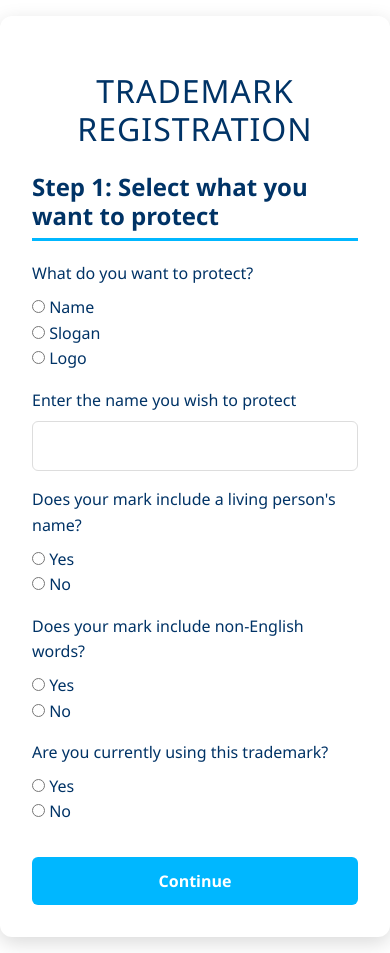
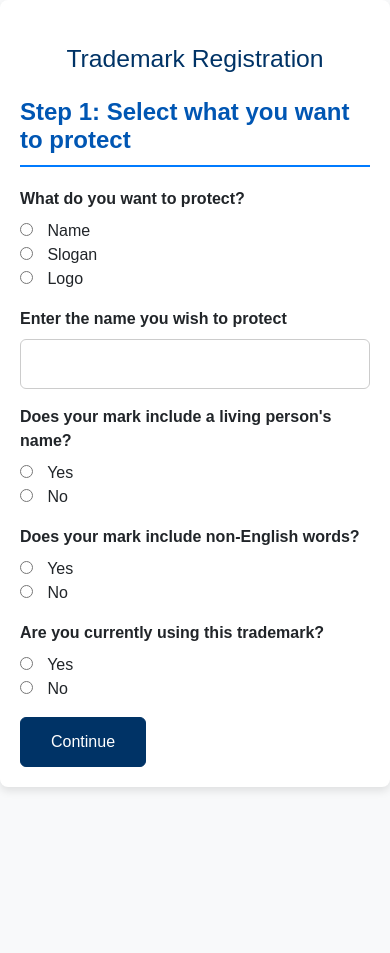
Before and after one commit to Fahad12405/Trademark-main, a plain HTML site: page TradeMarkGov/trademarkgov.html in a window 390 px wide. After the commit the page ends 844 px from the top, so only its background shows below. Drawn offline with nearby package versions, Linux system fonts and the light colour scheme; some packages are replaced by stand-ins of ours; a script that the page names is missing.

Commit message:
css changed of forms

```diff
--- a/TradeMarkGov/trademark.css
+++ b/TradeMarkGov/trademark.css
@@ -1,39 +1,119 @@
-/* Variables for colors */
-:root {
-    --sky-blue: #00b7ff;
-    --dark-blue: #003366;
-    --white: #ffffff;
-    --black: #000000;
+/* General styling */
+body {
+    font-family: Arial, sans-serif;
+    background-color: #f8f9fa;
 }
 
-/* General Styles */
-body {
-    background-color: var(--white);
-    font-family: 'Segoe UI', Tahoma, Geneva, Verdana, sans-serif;
-    color: var(--dark-blue);
-    line-height: 1.6;
+.container {
+    max-width: 800px;
+    margin: 0 auto;
+    padding: 20px;
+    background-color: #fff;
+    border-radius: 8px;
+    box-shadow: 0 4px 8px rgba(0, 0, 0, 0.1);
 }
 
 h2 {
-    color: var(--dark-blue);
-    text-align: center;
-    margin: 2rem 0;
-    font-size: 2rem;
-    text-transform: uppercase;
-    letter-spacing: 1px;
+    color: #003366;
+    margin-bottom: 20px;
 }
 
-/* Form Container */
-.container {
-    padding: 3rem;
-    max-width: 800px;
-    margin: 1rem auto;
-    background-color: var(--white);
-    border-radius: 12px;
-    box-shadow: 0 6px 20px rgba(0, 0, 0, 0.15);
+/* Step headings */
+.step-heading {
+    font-size: 1.5rem;
+    color: #0056b3;
+    margin-bottom: 20px;
+    border-bottom: 2px solid #007bff;
+    padding-bottom: 10px;
 }
 
-/* Form Steps */
+/* Form styling */
+.form-label {
+    font-weight: bold;
+}
+
+input[type="radio"],
+input[type="checkbox"] {
+    margin-right: 10px;
+}
+
+.form-control {
+    padding: 12px;
+    border-radius: 6px;
+    border: 1px solid #ccc;
+    transition: border-color 0.3s ease-in-out;
+}
+
+.form-control:focus {
+    border-color: #007bff;
+    box-shadow: none;
+}
+
+/* Button styling */
+button.btn {
+    padding: 12px 30px;
+    border-radius: 6px;
+    font-size: 1rem;
+    transition: background-color 0.3s ease-in-out;
+}
+
+button.btn-primary {
+    background-color: #003366;
+    border-color: #003366;
+}
+
+button.btn-primary:hover {
+    background-color: #00254d;
+}
+
+button.btn-secondary {
+    background-color: #6c757d;
+    border-color: #6c757d;
+}
+
+button.btn-secondary:hover {
+    background-color: #565e64;
+}
+
+/* Package and Search Card styling */
+.package-card,
+.search-card {
+    border: 2px solid #ddd;
+    padding: 15px;
+    border-radius: 8px;
+    margin-bottom: 20px;
+    background-color: #f9f9f9;
+    transition: border-color 0.3s ease-in-out;
+}
+
+.package-card:hover,
+.search-card:hover {
+    border-color: #003366;
+}
+
+.package-card h5,
+.search-card label {
+    color: #003366;
+}
+
+/* Privacy Policy */
+.privacy-policy {
+    padding: 15px;
+    background-color: #f1f1f1;
+    border-radius: 6px;
+    margin-bottom: 15px;
+}
+
+.privacy-policy h4 {
+    color: #003366;
+}
+
+.privacy-policy p,
+.privacy-policy ul {
+    font-size: 0.9rem;
+}
+
+/* Form step display */
 .form-step {
     display: none;
 }
@@ -41,126 +121,3 @@ h2 {
 .form-step.active {
     display: block;
 }
-
-/* Step Heading */
-.step-heading {
-    font-size: 1.75rem;
-    color: var(--dark-blue);
-    margin-bottom: 1.5rem;
-    border-bottom: 3px solid var(--sky-blue);
-    padding-bottom: 0.5rem;
-    position: relative;
-}
-
-/* Card Styles */
-.package-card,
-.search-card {
-    border: 1px solid #ddd;
-    padding: 1.5rem;
-    margin-bottom: 1.5rem;
-    border-radius: 8px;
-    transition: transform 0.3s, box-shadow 0.3s, border-color 0.3s;
-    background-color: var(--white);
-    box-shadow: 0 2px 15px rgba(0, 0, 0, 0.1);
-}
-
-.package-card:hover,
-.search-card:hover {
-    border-color: var(--dark-blue);
-    cursor: pointer;
-    transform: scale(1.05);
-    box-shadow: 0 4px 25px rgba(0, 0, 0, 0.15);
-}
-
-/* Card Title */
-.package-card h5 {
-    font-size: 1.25rem;
-    margin-bottom: 0.5rem;
-    color: var(--dark-blue);
-    font-weight: bold;
-}
-
-/* Input Styles */
-.form-control,
-.form-select {
-    border: 1px solid #ddd;
-    border-radius: 6px;
-    padding: 0.75rem;
-    width: 100%;
-    margin-bottom: 1rem;
-    transition: border-color 0.3s, box-shadow 0.3s;
-
-    &:focus {
-        border-color: var(--dark-blue);
-        box-shadow: 0 0 8px rgba(0, 123, 255, 0.5);
-    }
-}
-
-/* Button Styles */
-.btn {
-    background-color: var(--dark-blue);
-    color: var(--white);
-    border: none;
-    padding: 0.75rem 1.5rem;
-    border-radius: 6px;
-    font-size: 1rem;
-    transition: background-color 0.3s, transform 0.2s;
-    margin-top: 1rem;
-
-    &.btn-primary {
-        background-color: var(--sky-blue);
-        border-radius: 6px;
-
-        &:hover {
-            background-color: #009dff;
-        }
-    }
-
-    &.btn-success {
-        background-color: #28a745;
-    }
-
-    &:hover {
-        background-color: darken(var(--dark-blue), 10%);
-        transform: translateY(-2px);
-    }
-
-    &:disabled {
-        background-color: #ccc;
-        cursor: not-allowed;
-    }
-}
-
-/* Responsive Design */
-@media (max-width: 576px) {
-    .container {
-        padding: 2rem;
-    }
-
-    .step-heading {
-        font-size: 1.5rem;
-    }
-
-    .btn {
-        width: 100%;
-    }
-}
-
-/* Additional Styles for Step Navigation */
-button[type="button"] {
-    background-color: var(--sky-blue);
-    color: var(--white);
-    border: none;
-    padding: 0.75rem 2rem;
-    border-radius: 6px;
-    font-weight: bold;
-    transition: background-color 0.3s;
-
-    &:hover {
-        background-color: #17a6ff;
-    }
-}
-
-#modal{
-    display: none;
-}
```
